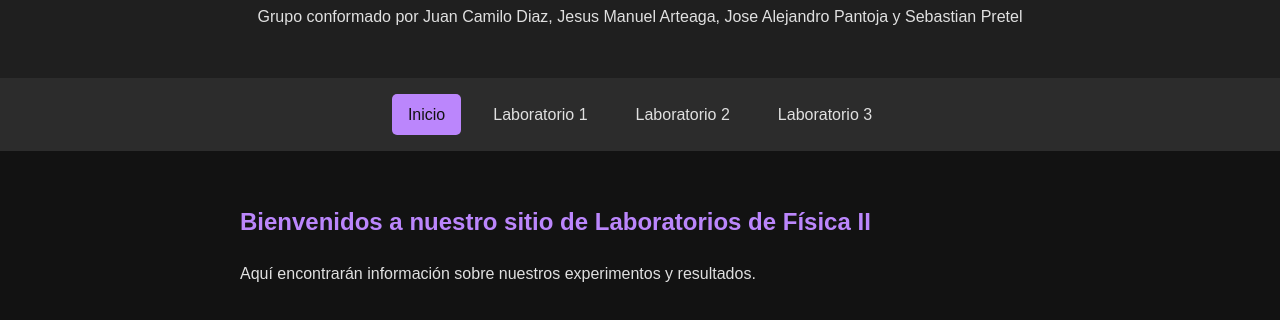
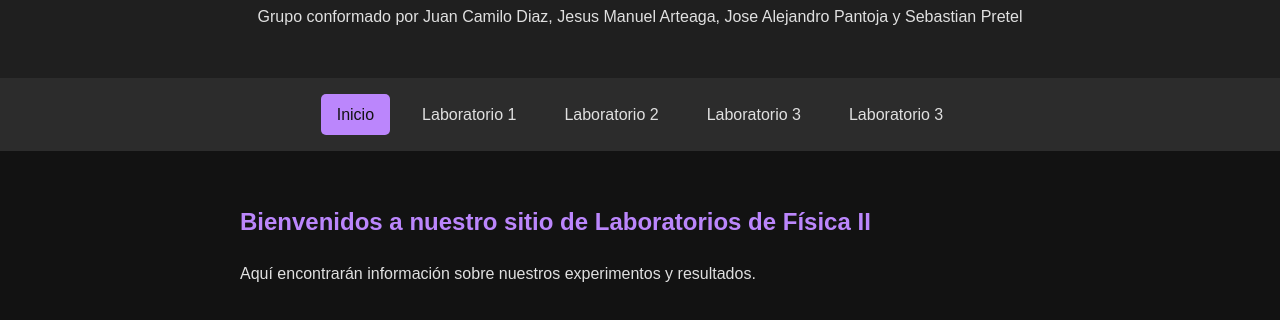
Before and after one commit to jdbcamilo/FISICA-II, a plain HTML site: page index.html in a window 1280 px wide. Shown: the part 108-428 px from the top of the page. Drawn offline with Linux system fonts and the light colour scheme.

Commit message:
Update index.html

```diff
--- a/index.html
+++ b/index.html
@@ -17,6 +17,7 @@
         <a href="lab1.html">Laboratorio 1</a>
         <a href="lab2.html">Laboratorio 2</a>
         <a href="lab3.html">Laboratorio 3</a>
+        <a href="lab3.html">Laboratorio 3</a>
     </nav>
     <main>
         <section>
```
